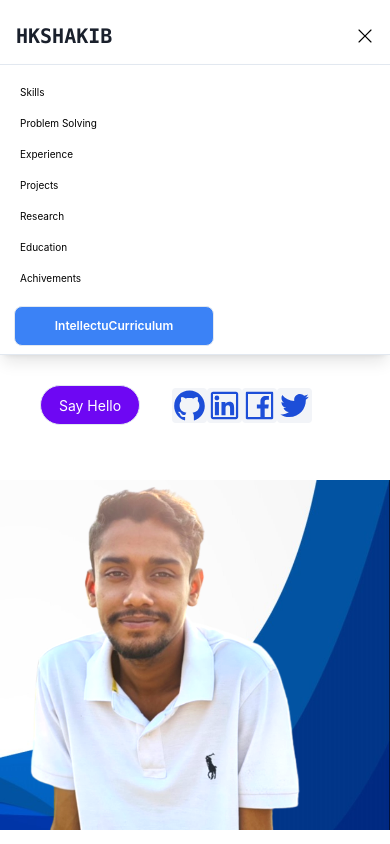
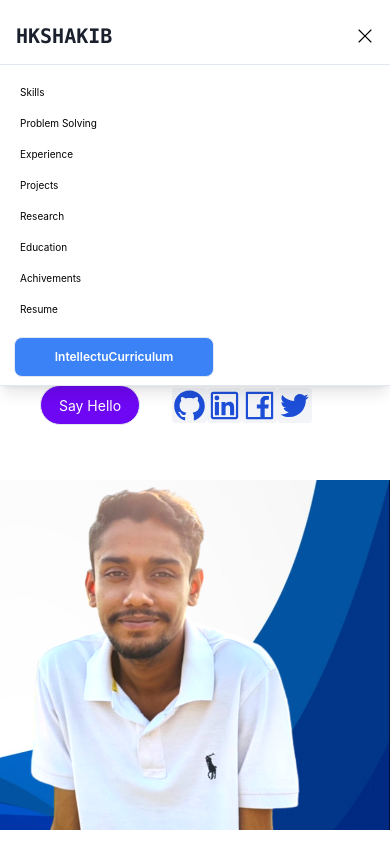
Before and after one commit to hkshakib/portfolio, a React (Create React App) app: page / in a window 390 px wide. Both pictures are taken after a click on the button 365 px from the left and 36 px from the top of the page. Shown: the top 844 px of the page. Built offline with nearby package versions, Linux system fonts and the light colour scheme; some icons are missing; what tailwindcss-font-inter would draw is missing.

Commit message:
fix: mobile Navbar

```diff
--- a/src/components/Navbar.jsx
+++ b/src/components/Navbar.jsx
@@ -330,6 +330,17 @@ function Navbar() {
                 Achivements
               </a>
             </li>
+            <li
+              className={
+                activeSection === "resume"
+                  ? "text-blue-600"
+                  : "hover:text-blue-600 cursor-pointer"
+              }
+            >
+              <a href="#resume" onClick={() => setMenuOpen(!menuOpen)}>
+                Resume
+              </a>
+            </li>
           </ul>
           <a
             href={CV}
```
